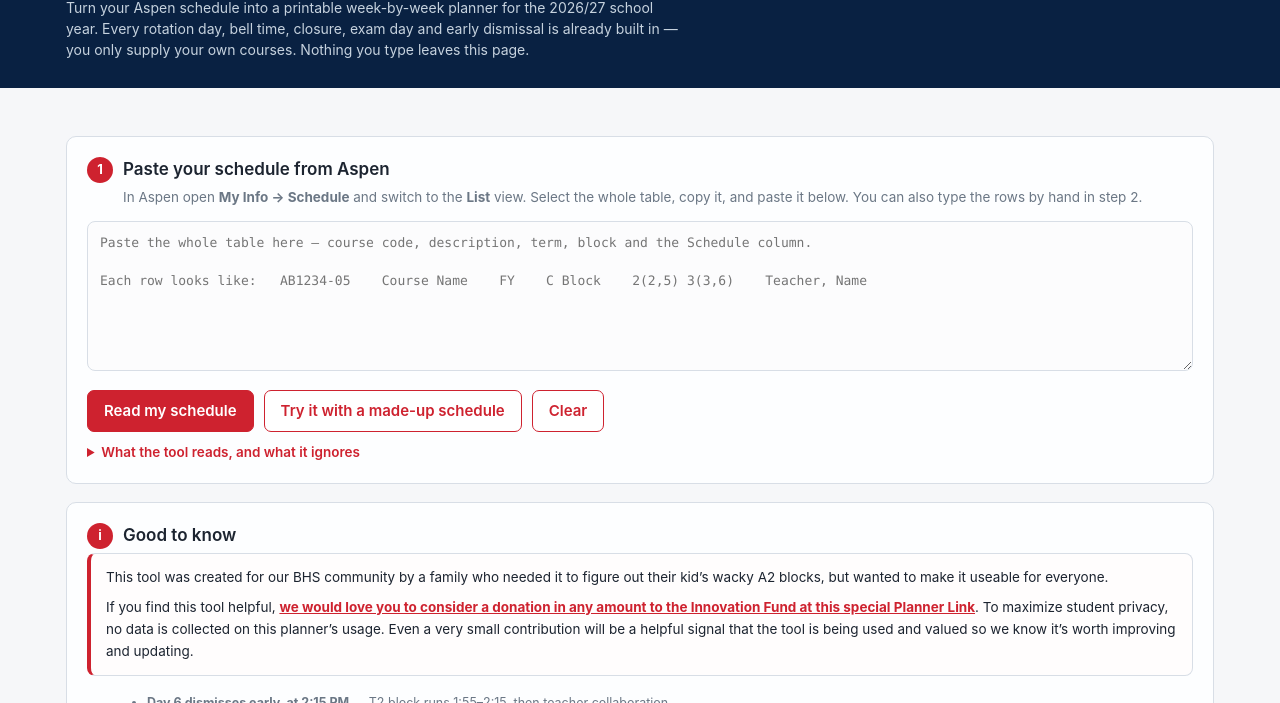
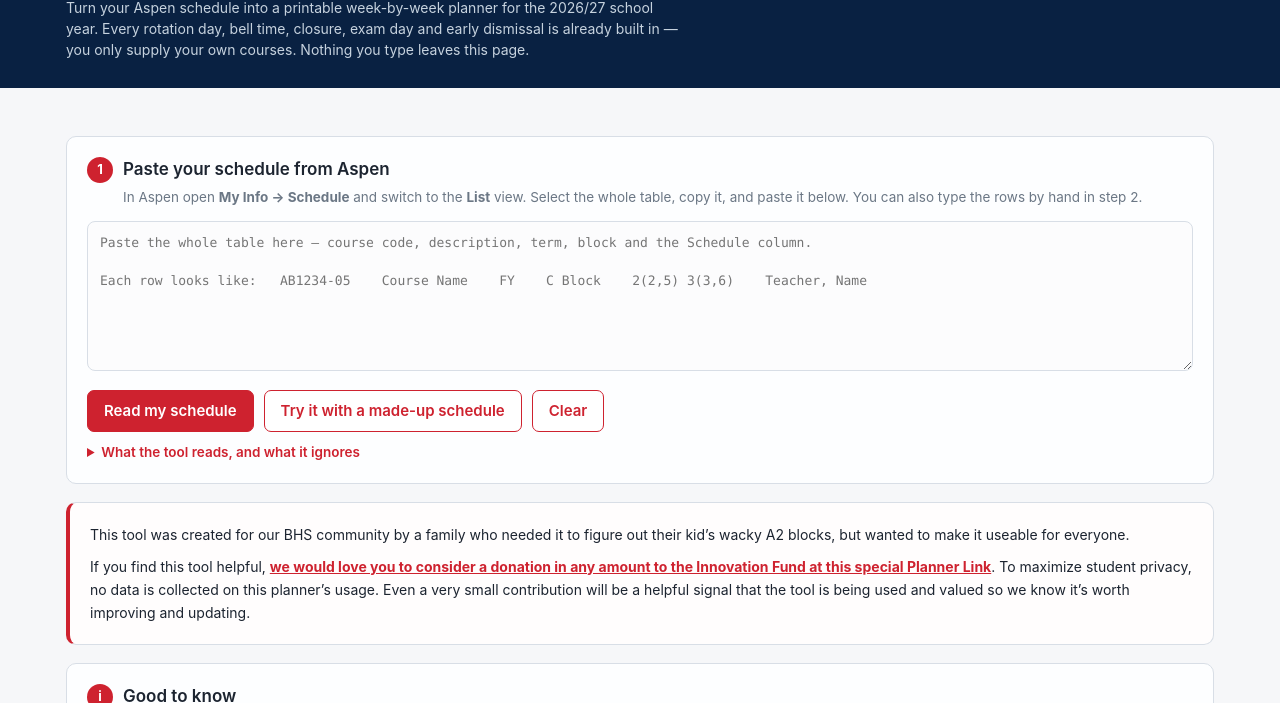
Before and after one commit to jasonkey/high-key-planner, a plain HTML site: page site/index.html in a window 1280 px wide. Shown: the part 97-800 px from the top of the page. Drawn offline with Linux system fonts and the light colour scheme.

Commit message:
Give the donation note its own card, above Good to know
It was a callout nested inside Good to know, which buried an ask under a
heading about lunch splits and dismissal times. It is now its own card in
its own right, directly above that one. .card supplies the frame, so the
styling is down to the accent edge and the tint.

The tests had to be rewritten rather than retargeted: the old "the note
sits in the Good to know card" assertion kept passing after the move,
because .give is itself a .card and closest(".card") returned the element
itself. A vacuous pass is worse than a failure. They now check it is its
own card, that the Good to know card does not contain it, and that it
comes first on the page.

Co-Authored-By: Claude Opus 5 (1M context) <noreply@anthropic.com>
Claude-Session: https://claude.ai/code/session_01JdTx7KTR8EJ5JDihEfzc2t

```diff
--- a/site/index.html
+++ b/site/index.html
@@ -111,9 +111,9 @@ code.k{background:#eef1f4;padding:1px 5px;border-radius:4px;font-size:12.5px}
   .wk:last-child{page-break-after:auto;break-after:auto}
 }
 /* ---- the ask: who made this, and the Innovation Fund link ---- */
-.give{border:1px solid var(--line);border-left:4px solid var(--accent);border-radius:8px;
-  background:#fffdfd;padding:12px 15px;margin:4px 0 16px}
-.give p{margin:0 0 8px;font-size:13.5px;line-height:1.65;color:var(--ink)}
+/* its own card, so .card supplies the frame — this only adds the accent edge */
+.card.give{border-left:4px solid var(--accent);background:#fffdfd}
+.give p{margin:0 0 9px;font-size:14px;line-height:1.65;color:var(--ink)}
 .give p:last-child{margin-bottom:0}
 .givelink{color:var(--accent);font-weight:700}
 
@@ -341,10 +341,7 @@ table.week .eve.dinner{background:var(--event);font-weight:700}
   <div class="msg" id="outMsg"></div>
 </div>
 
-<div class="card noprint">
-  <div class="step"><span class="n">i</span> Good to know</div>
-
-  <div class="give">
+<div class="card noprint give">
   <p>This tool was created for our BHS community by a family who needed it to figure out their
     kid&rsquo;s wacky A2 blocks, but wanted to make it useable for everyone.</p>
   <p>If you find this tool helpful, <a class="givelink"
@@ -355,6 +352,9 @@ table.week .eve.dinner{background:var(--event);font-weight:700}
     signal that the tool is being used and valued so we know it&rsquo;s worth improving and
     updating.</p>
 </div>
+
+<div class="card noprint">
+  <div class="step"><span class="n">i</span> Good to know</div>
 
   <ul class="fine" style="margin-left:20px;line-height:1.7">
     <li><strong>Day 6 dismisses early, at 2:15 PM</strong> — T2 block runs 1:55–2:15, then teacher collaboration.</li>
```
Also changed, not shown: src/web/body.html (+4 -4 lines), src/web/head.html (+3 -3 lines), tests/run.js (+12 -4 lines). Lines whose indentation alone changed are shown as unchanged.
